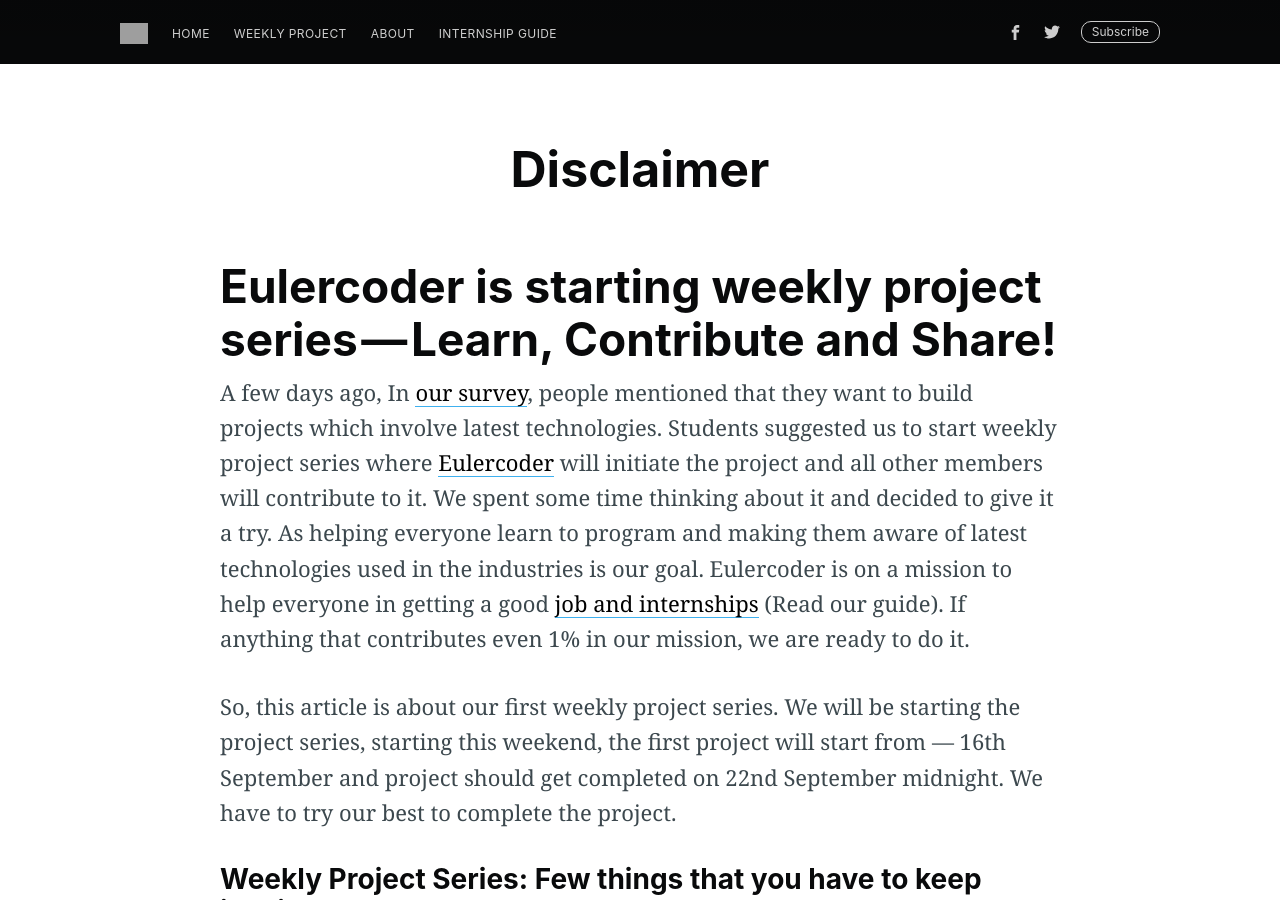
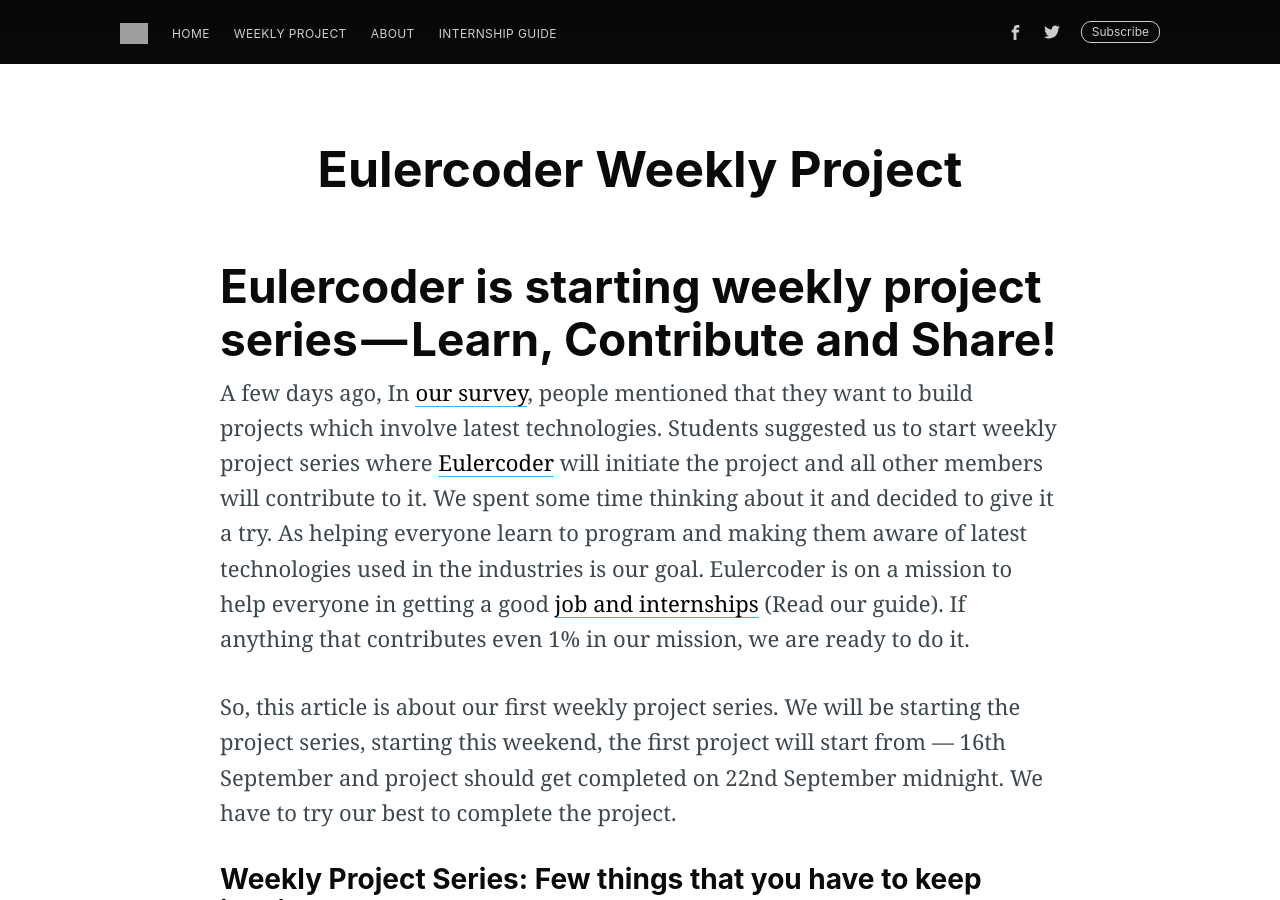
Before and after one commit to Eulercoder/eulercoder.github.io, a Jekyll site: the page built from weekly-project/index.md, in a window 1280 px wide and 900 px high. Built offline with Jekyll 4.4.1, drawn with Linux system fonts in a browser that asks for light colours; nearby versions of some CDN libraries; comment, search, counter and statistics services are not loaded; grey boxes are pictures that could not be loaded.

Commit message:
fixed navigation broken link

```diff
--- a/_includes/navigation.html
+++ b/_includes/navigation.html
@@ -1,6 +1,6 @@
 <ul class="nav" role="menu">
     <li class="nav-home" role="menuitem"><a href="{{site.baseurl}}">Home</a></li>
     <li class="nav-about" role="menuitem"><a href="{{ site.baseurl }}/weekly-project">Weekly Project</a></li>
-    <li class="nav-about" role="menuitem"><a href="{{site.baseurl}}about/">About</a></li>
-    <li class="nav-getting-started" role="menuitem"><a href="{{site.baseurl}}2017/07/summer-internship-ultimate-guide">Internship Guide</a></li>
+    <li class="nav-about" role="menuitem"><a href="{{site.baseurl}}/about">About</a></li>
+    <li class="nav-getting-started" role="menuitem"><a href="{{site.baseurl}}/2017/07/summer-internship-ultimate-guide">Internship Guide</a></li>
 </ul>
--- a/weekly-project/index.md
+++ b/weekly-project/index.md
@@ -1,7 +1,7 @@
 ---
 layout: page
-current: disclaimer
-title: Disclaimer
+current: Weekly Project
+title: Eulercoder Weekly Project
 navigation: true
 logo: 'assets/images/fevicon/apple-icon-152x152.png'
 class: page-template
```
